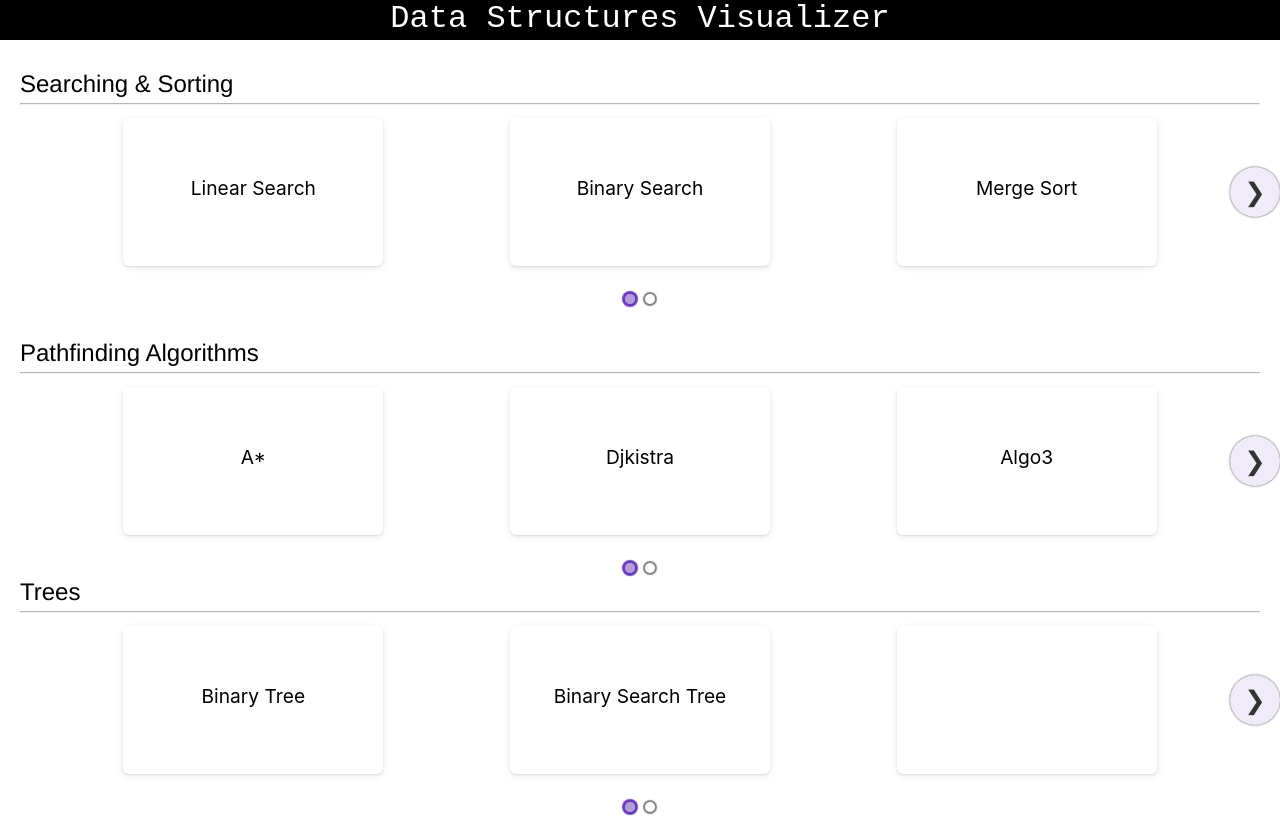
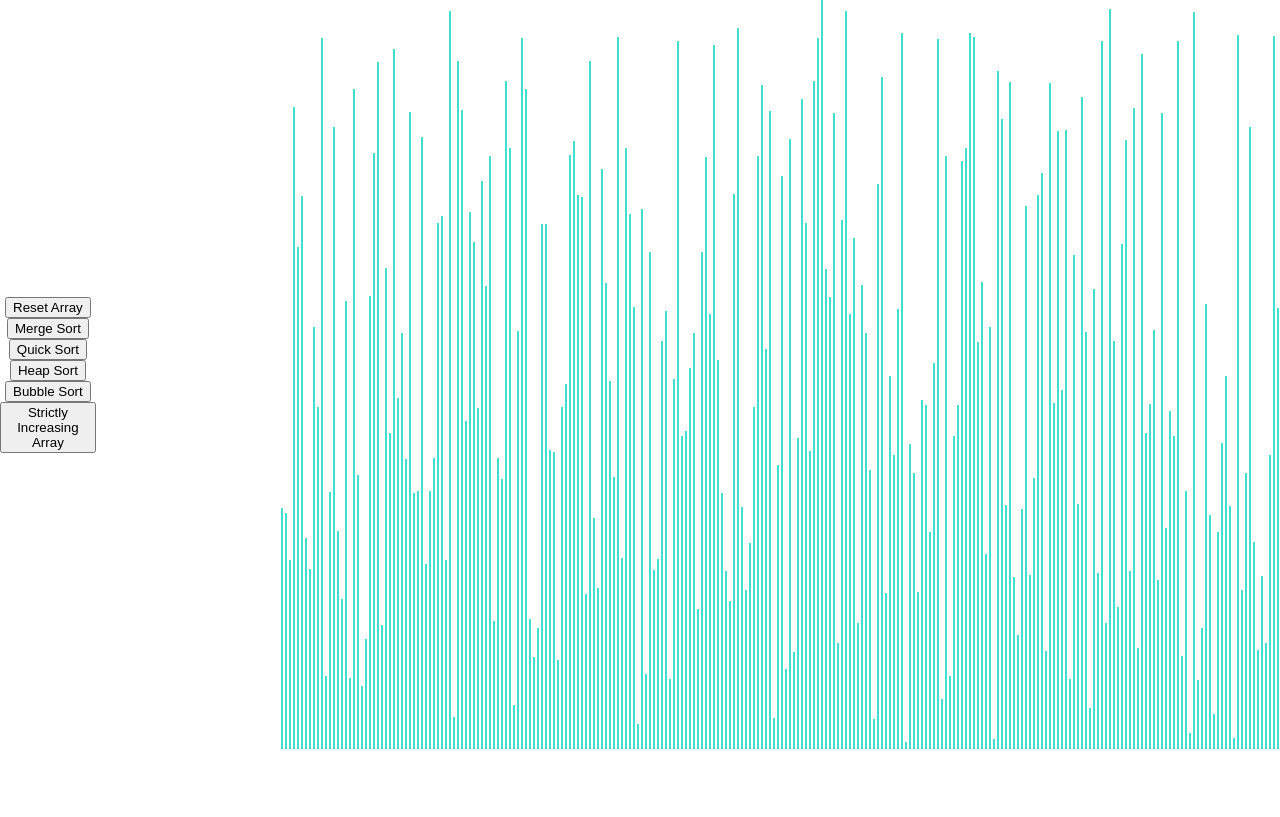
Before and after one commit to malhotra-naman/dsa-visualizer, a React (Create React App) app: page /sorting in a window 1280 px wide. Built offline with nearby package versions, Linux system fonts and the light colour scheme.

Commit message:
connected merge sort

```diff
--- a/src/App.js
+++ b/src/App.js
@@ -4,14 +4,25 @@ import PathFindingVisualizer from "./components/PathFindingVisualizer/PathFindin
 import SortingVisualizer from "./components/SortingVisualizer/SortingVisualizer";
 import HomePage from "./Pages/Home/Home";
 import Header from "./components/Header/Header";
+import { BrowserRouter as Router, Switch, Route, Link } from "react-router-dom";
+
 function App() {
   return (
+    <Router>
+      <Switch>
+        <Route exact path="/sorting">
+          <SortingVisualizer />
+        </Route>
+        <Route exact path="/">
           <div className="App">
             <Header />
             <HomePage />
             {/* <SortingVisualizer /> */}
             {/* <PathFindingVisualizer /> */}
           </div>
+        </Route>
+      </Switch>
+    </Router>
   );
 }
 
--- a/src/Pages/Home/Home.js
+++ b/src/Pages/Home/Home.js
@@ -1,5 +1,8 @@
 import React from "react";
 import "./Home.css";
+
+import { BrowserRouter as Router, Switch, Route, Link } from "react-router-dom";
+
 import Carousel from "react-elastic-carousel";
 
 const HomePage = () => {
@@ -22,7 +25,9 @@ const HomePage = () => {
             <span>Binary Search</span>
           </div>
           <div className="card">
-            <span>Merge Sort</span>
+            <Link to="/sorting">
+              <span>Merge Sort</span>
+            </Link>
           </div>
           <div className="card">
             <span>Quick Sort</span>
--- a/src/components/SortingVisualizer/SortingVisualizer.js
+++ b/src/components/SortingVisualizer/SortingVisualizer.js
@@ -9,7 +9,7 @@ import {
 import "./SortingVisualizer.css";
 
 // Change this value for the speed of the animations.
-const ANIMATION_SPEED_MS = 10;
+const ANIMATION_SPEED_MS = 5;
 
 // Change this value for the number of bars (value) in the array.
 const NUMBER_OF_ARRAY_BARS = 250;
```
Lines whose indentation alone changed are shown as unchanged.
